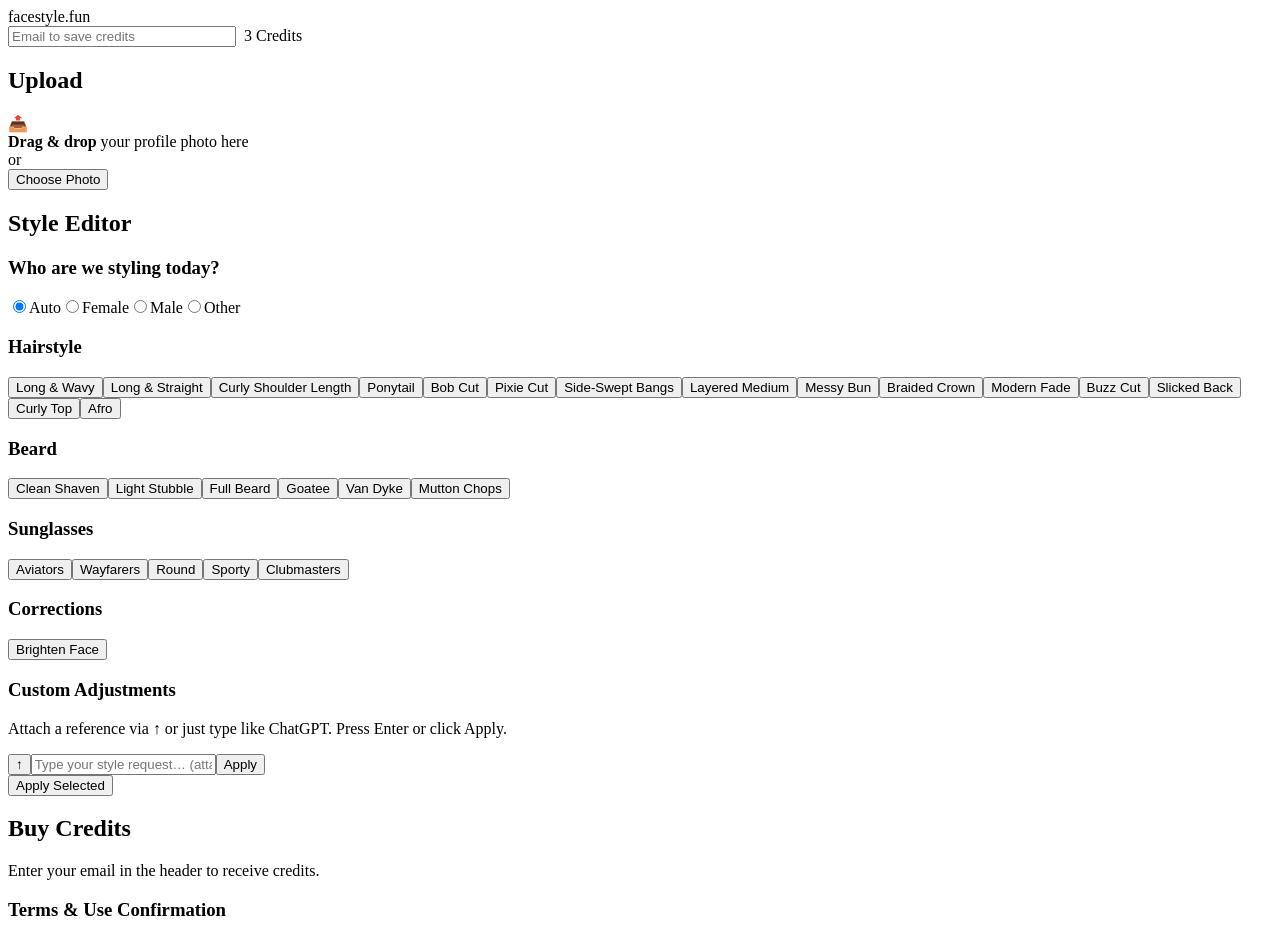
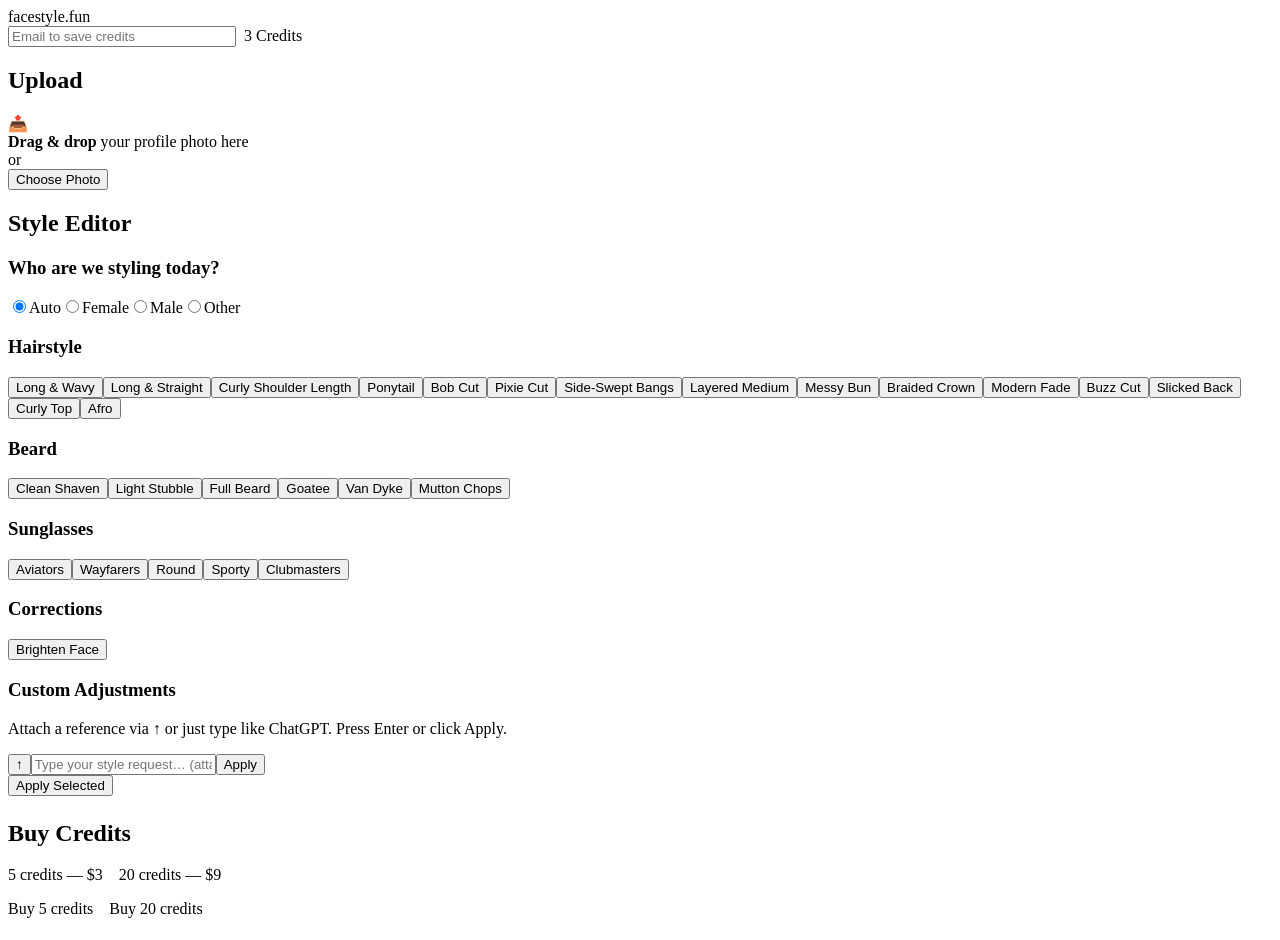
Before and after one commit to maheshwebart/facestylefun-new-gpt, a React (Vite) app: page / in a window 1280 px wide. Shown: the top 940 px of the page. Built offline with nearby package versions, Linux system fonts and the light colour scheme.

Commit message:
app paypal error

```diff
--- a/src/App.tsx
+++ b/src/App.tsx
@@ -287,41 +287,35 @@ export default function App() {
         </section>
 
         {/* Buy Credits */}
-        <section className="panel">
+        {/* --- Buy Credits --- */}
+        <section className="buy-credits" style={{ marginTop: 24 }}>
           <h2>Buy Credits</h2>
-          {!email && <p className="hint">Enter your email in the header to receive credits.</p>}
-          {email && (
-            <PayPalScriptProvider
-              options={{
-                "client-id": import.meta.env.VITE_PAYPAL_CLIENT_ID,
-                currency: "USD",
-                intent: "capture",
-                components: "buttons",
-              }}
-            >
-              <div style={{ display: "flex", gap: 16, flexWrap: "wrap", alignItems: "center" }}>
+          <p>5 credits — $3 &nbsp;&nbsp; 20 credits — $9</p>
+
+          {/* One button per pack; remove any old <pre>/<code> snippets below this */}
+          <div style={{ display: "flex", gap: 16, alignItems: "center" }}>
             <div>
-                  <div>5 credits — $3</div>
+              <div style={{ marginBottom: 8 }}>Buy 5 credits</div>
               <PayPalBuy
-                    email={email}
+                email={email /* whatever state you already use */}
                 pack="5"
-                    onSuccess={(newCredits) => { setCredits(newCredits); alert("5 credits added!"); }}
+                onSuccess={(newCredits) => setCredits(newCredits)}
                 onError={(m) => alert(m)}
               />
             </div>
+
             <div>
-                  <div>20 credits — $9</div>
+              <div style={{ marginBottom: 8 }}>Buy 20 credits</div>
               <PayPalBuy
                 email={email}
                 pack="20"
-                    onSuccess={(newCredits) => { setCredits(newCredits); alert("20 credits added!"); }}
+                onSuccess={(newCredits) => setCredits(newCredits)}
                 onError={(m) => alert(m)}
               />
             </div>
           </div>
-            </PayPalScriptProvider>
-          )}
         </section>
+
       </main>
 
       {showTerms && (
```
Lines whose indentation alone changed are shown as unchanged.
